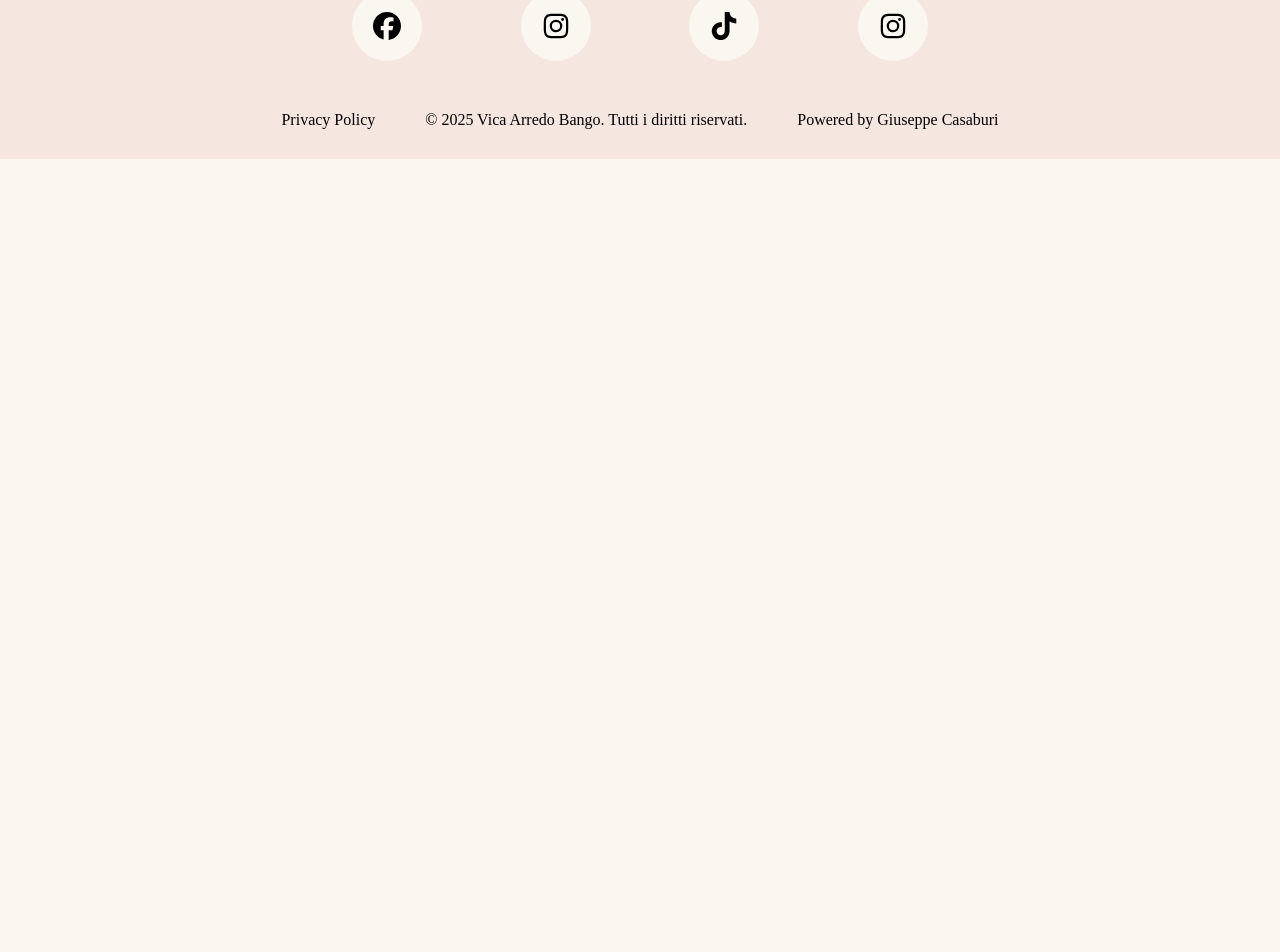
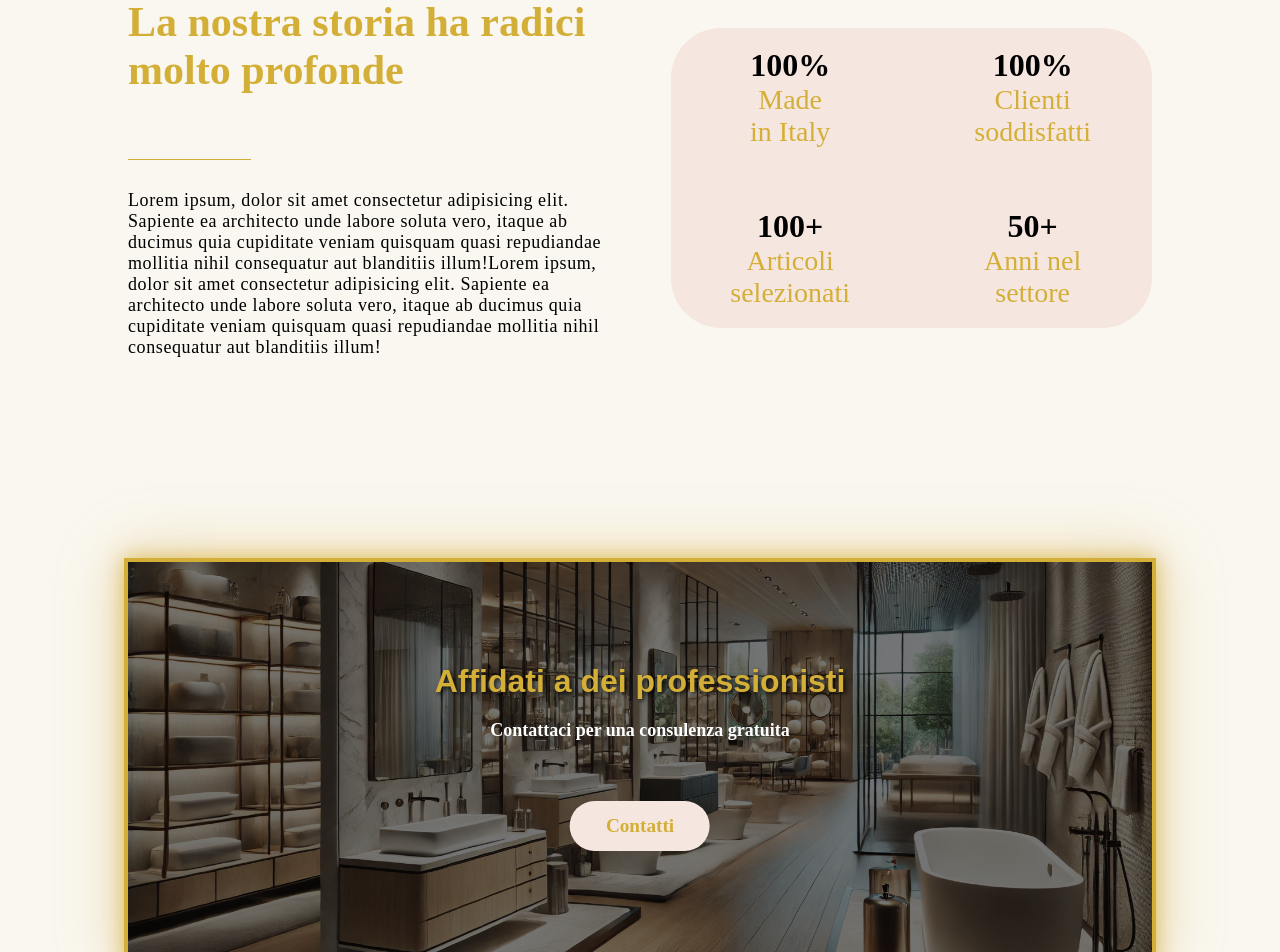
Before and after one commit to giuseppecasaburi/vica_official_fe, a React (Vite) app: page /company in a window 1280 px wide. Shown: the part 1540-2492 px from the top of the page. Before the commit the page ends 1699 px from the top, so only its background shows below. Built offline with nearby package versions, Linux system fonts and the light colour scheme.

Commit message:
Aggiunti nuovi componenti e sezioni alla pagina Presentation; implementato il contatore per i dati aziendali; aggiornato il layout e lo stile CSS per migliorare l'estetica e la responsività.

```diff
--- a/src/components/Presentation.jsx
+++ b/src/components/Presentation.jsx
@@ -1,4 +1,12 @@
+import Counter from "./Counter";
+
 function Presentation() {
+    const items = [
+        { target: 50, text: "Anni nel settore" },
+        { target: 100, text: "Articoli selezionati" },
+        { target: 100, simbol: "%", text: "Made in Italy" }
+    ];
+
     return (
         <>
             <section id="company-presentation">
@@ -11,6 +19,9 @@ function Presentation() {
                     <div id="content-text-area">
                         <div id="titolo">
                             <h2>La nostra storia ha radici molto profonde</h2>
+                        </div>
+                        <div id="image-presentation-responsive">
+                            <img src="./family.jpg" alt="" />
                         </div>
                         <div id="testo">
                             <div className="retta"></div>
@@ -25,6 +36,54 @@ function Presentation() {
                     </div>
                 </div>
             </section>
+            <section id="identity">
+                <div id="container-identity">
+                    <div id="content-text-area">
+                        <div id="titolo">
+                            <h2>La nostra storia ha radici molto profonde</h2>
+                        </div>
+                        <div id="testo">
+                            <div className="retta"></div>
+                            <p>Lorem ipsum, dolor sit amet consectetur adipisicing elit. Sapiente ea architecto unde labore soluta vero, itaque ab ducimus quia cupiditate veniam quisquam quasi repudiandae mollitia nihil consequatur aut blanditiis illum!Lorem ipsum, dolor sit amet consectetur adipisicing elit. Sapiente ea architecto unde labore soluta vero, itaque ab ducimus quia cupiditate veniam quisquam quasi repudiandae mollitia nihil consequatur aut blanditiis illum!</p>
+                        </div>
+                    </div>
+                    <div id="company-number">
+                        <div id="conteiner-company-number">
+                            <div className="col">
+                                <div className="text-col">
+                                    <p>100%</p>
+                                    <span>Made <br />in Italy</span>
+                                </div>
+                                <div className="text-col">
+                                    <p>100+</p>
+                                    <span>Articoli selezionati</span>
+                                </div>
+                            </div>
+                            <div className="col">
+                                <div className="text-col">
+                                    <p>100%</p>
+                                    <span>Clienti soddisfatti</span>
+                                </div>
+                                <div className="text-col">
+                                    <p>50+</p>
+                                    <span>Anni nel settore</span>
+                                </div>
+                            </div>
+                        </div>
+                    </div>
+                </div>
+            </section>
+            <section id="company-banner">
+                <div id="conteiner-company-banner">
+                    <div id="overlay">
+                    </div>
+                    <div id="company-banner-content">
+                        <h2>Affidati a dei professionisti</h2>
+                        <p>Contattaci per una consulenza gratuita</p>
+                        <a className="button-link">Contatti</a>
+                    </div>
+                </div>
+            </section>
         </>
     )
 }
--- a/src/css/presentation.css
+++ b/src/css/presentation.css
@@ -1,6 +1,6 @@
 #company-presentation {
     width: 80vw;
-    margin: 0 auto;
+    margin: 0 auto 200px;
 }
 
 #container-presentation {
@@ -13,3 +13,197 @@
     height: 50%;
     margin: auto 0;
 }
+
+#image-presentation-responsive {
+    display: none;
+}
+
+#container-identity {
+    display: flex;
+    width: 80vw;
+    margin: 0px auto 200px;
+    justify-content: space-between;
+    gap: 50px;
+}
+
+#company-number {
+    width: 500px;
+    height: 300px;
+    background-color: var(--color-btn-banner);
+    border-radius: 50px;
+    margin: auto 0;
+}
+
+#container-identity #content-text-area {
+    text-align: start;
+    margin-top: 0;
+}
+
+#container-identity #content-text-area .retta {
+    margin-left: 0;
+}
+
+#conteiner-company-number {
+    display: flex;
+    width: 80%;
+    height: 100%;
+    margin: 0 auto;
+    justify-content: center;
+    align-items: center;
+    gap: 100px;
+}
+
+#conteiner-company-number .col div:nth-child(1) {
+    margin-bottom: 60px;
+}
+
+.col {
+    width: 150px;
+    text-align: center;
+}
+
+.col p {
+    font-size: 32px;
+    font-weight: bold;
+}
+
+.col span {
+    font-size: 28px;
+    color: var(--color-oro);
+}
+
+#company-banner {
+    margin: 200px auto;
+    width: 80vw;
+    height: 400px;
+    overflow: hidden;
+    position: relative;
+    background-image: url(/public/test.webp);
+    background-position: center;
+    background-repeat: no-repeat;
+    background-size: cover;
+
+    border: 4px solid var(--color-oro);
+    box-shadow:
+        0 0 20px rgba(212, 175, 55, 0.8),
+        0 0 40px rgba(245, 230, 224, 0.6),
+        0 0 60px rgba(212, 175, 55, 0.4);
+}
+
+#conteiner-company-banner {
+    height: 100%;
+}
+
+#conteiner-company-banner #overlay {
+    border-radius: 0;
+}
+
+#company-banner-content {
+    max-width: 1200px;
+    position: absolute;
+    top: 50%;
+    left: 50%;
+    padding: 0 20px;
+    transform: translate(-50%, -50%);
+    text-align: center;
+}
+
+#company-banner-content h2 {
+    font-size: 32px;
+    font-weight: bold;
+    color: var(--color-oro);
+    text-shadow: 2px 2px 4px rgba(0, 0, 0, 0.8);
+    font-family: 'Poppins', sans-serif;
+    margin: 20px 0;
+}
+
+#company-banner-content p {
+    color: #ffff;
+    font-size: 18px;
+    font-weight: bold;
+    margin-bottom: 30px;
+}
+
+#company-banner-content a {
+    margin: 30px 0;
+}
+
+@media screen and (max-width:980px) {
+    #image-presentation {
+        display: none;
+    }
+
+    #image-presentation-responsive {
+        display: block;
+        height: 50%;
+        margin: auto auto 30px;
+    }
+
+    #container-presentation #content-text-area {
+        margin-top: 0;
+    }
+
+    #container-identity #content-text-area {
+        /* text-align: start; */
+        margin-top: 0;
+    }
+
+    #content-text-area #testo .retta:nth-child(1) {
+        display: none;
+    }
+
+    #company-number {
+        width: 350px;
+    }
+
+    #conteiner-company-number {
+        gap: 80px;
+    }
+
+    #conteiner-company-number .col div:nth-child(1) {
+        margin-bottom: 30px;
+    }
+
+    .col p {
+        font-size: 30px;
+    }
+
+    .col span {
+        font-size: 26px;
+    }
+}
+
+@media screen and (max-width:768px) {
+    #company-banner {
+        margin: 100px auto;
+    }
+
+    #container-identity {
+        flex-direction: column;
+
+        display: flex;
+        width: 80vw;
+        margin: 0px auto 200px;
+        justify-content: space-between;
+        gap: 50px;
+    }
+
+    #container-identity #company-number {
+        margin: 50px 0 0;
+        width: 100%;
+    }
+}
+
+@media screen and (max-width:425px) {
+    #conteiner-company-number {
+        gap: 30px;
+    }
+
+    .col p {
+        font-size: 26px;
+    }
+
+    .col span {
+        font-size: 22px;
+    }
+}
--- a/src/css/what_they_say.css
+++ b/src/css/what_they_say.css
@@ -26,7 +26,7 @@
     width: calc((90% - 150px) / 3);
     height: 350px;
     margin: 0 25px;
-    border-radius: 60px;
+    border-radius: 50px;
     background-color: var(--color-background);
 }
 
```
